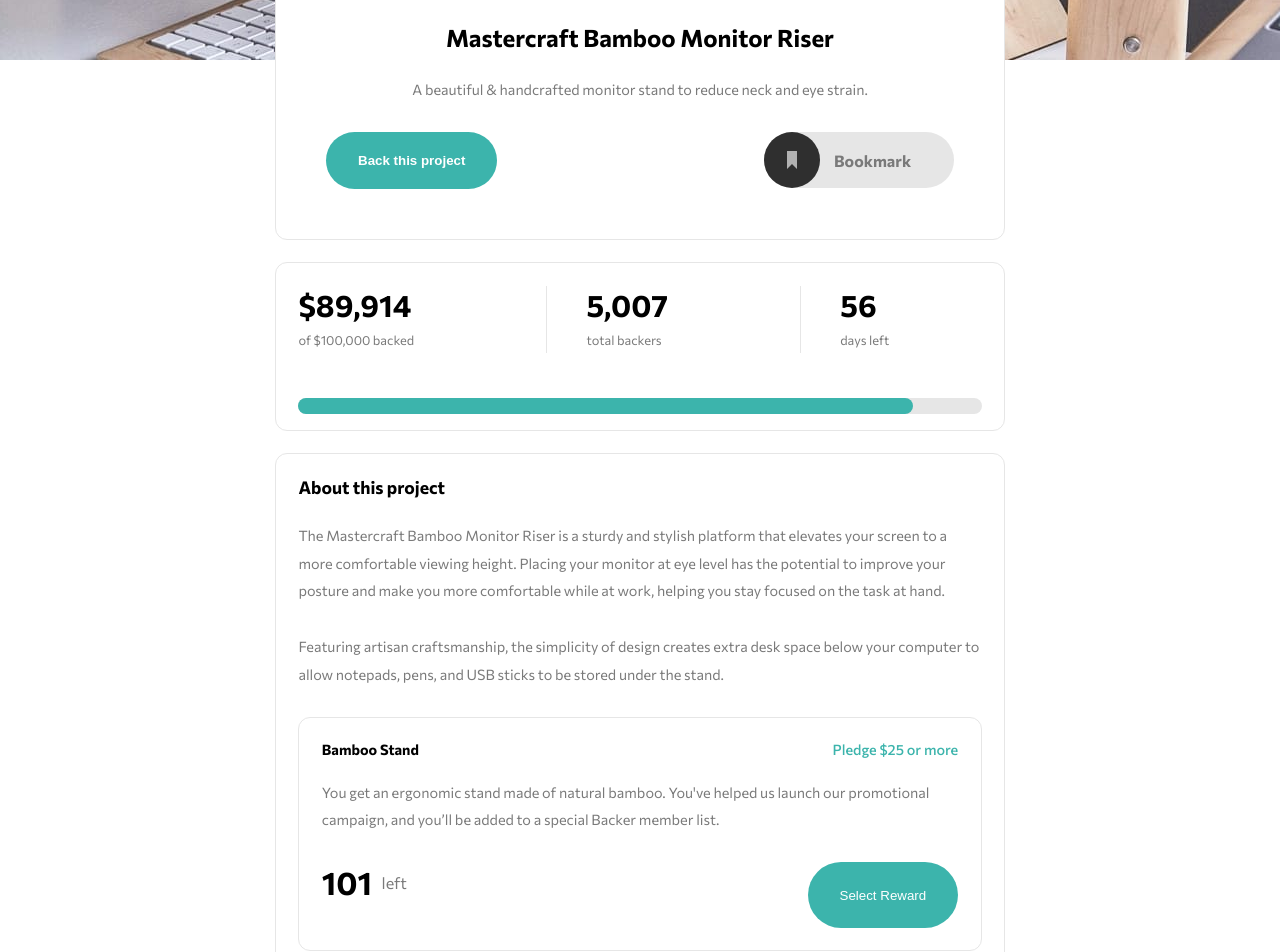
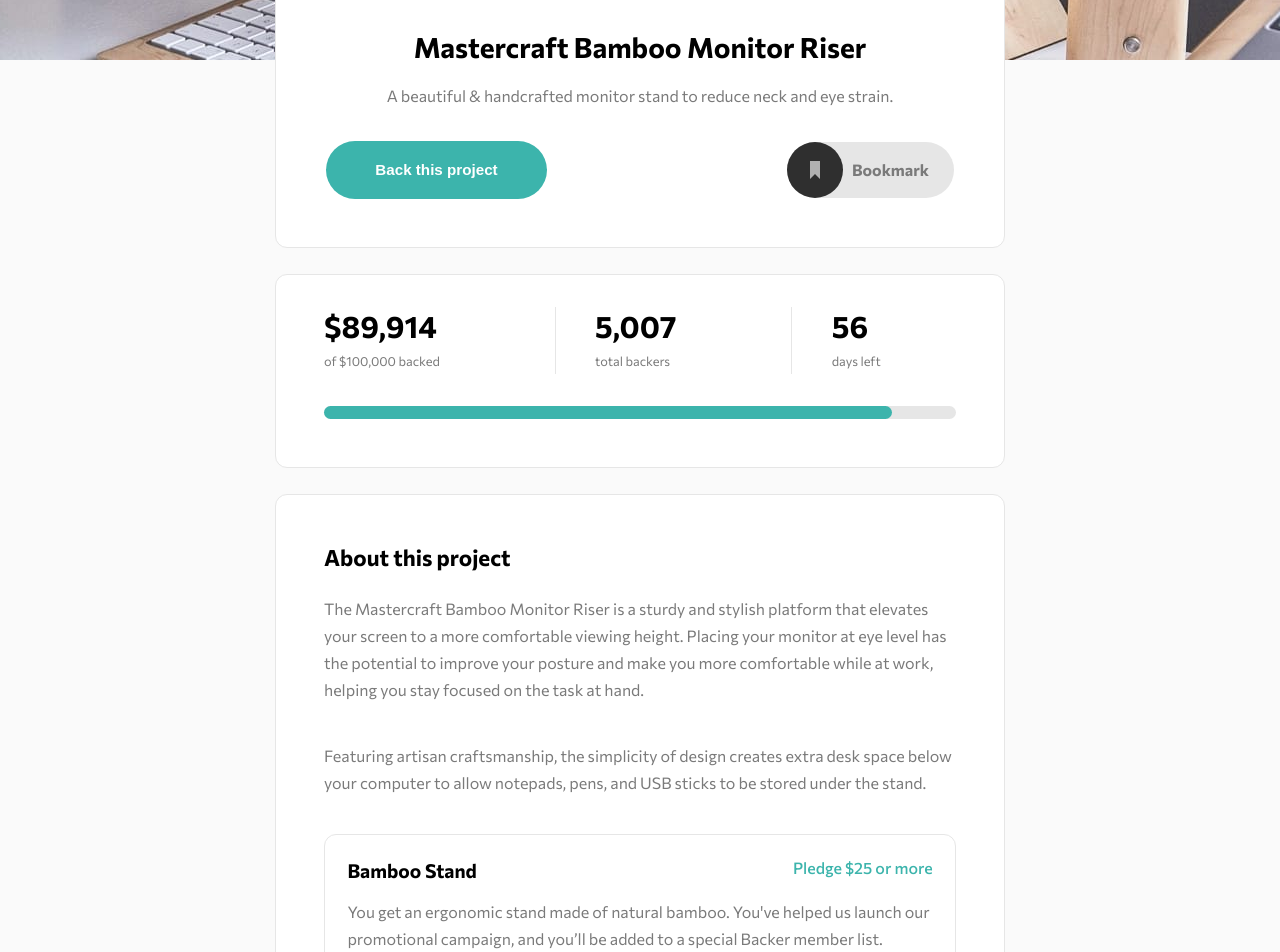
Before and after one commit to dannyfongdev/app-crowdfunding, a React (Create React App) app: page / in a window 1280 px wide. Shown: the part 340-1292 px from the top of the page. Built offline with nearby package versions, Linux system fonts and the light colour scheme.

Commit message:
CSS finetunning desktop

```diff
--- a/src/components/Header.module.css
+++ b/src/components/Header.module.css
@@ -1,7 +1,7 @@
 .container {
     position: relative;
     width: 20.5rem;
-    margin: -120px auto 1.4rem;
+    margin: -60px auto 1.6rem;
     padding: 1.4rem;
     border-radius: 12px;
     border: 1px solid var(--neutral-3);
@@ -17,16 +17,15 @@
 
 .title {
     font-weight: 700;
-    font-size: 1.5rem;
-    margin-bottom: 1.5rem;
-    margin-top: 2rem;
+    font-size: 1.4rem;
+    margin-bottom: 1.1rem;
+    margin-top: 1.8rem;
 }
 
 .actions {
     display: flex;
-    justify-content: space-between;
     align-items: center;
-    gap: 1rem;
+    margin-bottom: 18px;
 }
 
 .btn {
@@ -36,6 +35,9 @@
     background-color: var(--primary-1);
     color: white;
     font-weight: bold;
+    font-size: 0.95rem;
+    width: 80%;
+    margin-right: 10px;
 }
 
 .btn:hover {
@@ -75,12 +77,21 @@
 @media (min-width: 768px) {
     .container {
         width: 730px;
-        padding: 50px;
+        padding: 30px 50px;
+        margin-top: -90px;
+    }
+
+    .title {
+        font-size: 1.75rem;
+    }
+
+    .container p {
+        font-size: 1rem;
     }
 
     .bookmarkWrapper {
         width: 190px;
-        padding-left: 70px;
+        padding: 0 25px 0 65px;
         text-align: center;
     }
 
@@ -91,4 +102,8 @@
     .bookmarkLabelGreen {
         display: block;
     }
+
+    .btn {
+        margin-right: 240px;
+    }
 }
--- a/src/components/Main.module.css
+++ b/src/components/Main.module.css
@@ -4,16 +4,33 @@
     padding: 1.4rem;
     border-radius: 12px;
     border: 1px solid var(--neutral-3);
+    background-color: white;
 }
 
 .title {
     font-weight: 700;
-    font-size: 1.1rem;
+    font-size: 1.2rem;
     margin-bottom: 1.5rem;
+    margin-top: 1rem;
+}
+
+.container p {
+    line-height: 1.7;
 }
 
 @media (min-width: 768px) {
     .container {
         width: 730px;
+        padding: 2rem 3rem;
     }
+
+    .title {
+        font-size: 1.4rem;
+    }
+
+    .container p {
+        font-size: 1rem;
+        margin-bottom: 2.4rem;
+    }
+
 }
--- a/src/components/Pledge.module.css
+++ b/src/components/Pledge.module.css
@@ -1,6 +1,6 @@
 .container {
   max-width: 768px;
-  margin: 0 auto 1rem;
+  margin: 2rem auto;
   padding: 1.4rem;
   border-radius: 12px;
   border: 1px solid var(--neutral-3);
@@ -52,16 +52,14 @@
     border-radius: 50px;
     background-color: var(--primary-1);
     color: white;
-    font-weight: 500;
+    font-weight: bold;
+    font-size: .8rem;
+    width: 160px;
 }
 
 .btnDisabled {
-    border-style: none;
-    padding: 1rem 2rem;
-    border-radius: 50px;
+    composes: btn;
     background-color: var(--neutral-2);
-    color: white;
-    font-weight: 500;
 }
 
 .btn:hover {
@@ -75,4 +73,16 @@
         justify-content: space-between;
         align-content: center;
     }
+
+    .title {
+        font-size: 1.2rem;
+    }
+
+    .pledge{
+        font-size: 1rem;
+    }
+
+    .btn {
+        height: 50px;
+    }
 }
--- a/src/components/ProgressBar.module.css
+++ b/src/components/ProgressBar.module.css
@@ -1,14 +1,14 @@
 .outerContainer {
   background-color: var(--neutral-3);
-  height: 1rem;
+  height: 13px;
   width: 100%;
-  margin: 1rem 0;
+  margin: 1rem auto;
   border-radius: 25px;
   grid-column: 1 / 6;
 }
 
 .innerBar {
   background-color: var(--primary-1);
-  height: 1rem;
+  height: 13px;
   border-radius: 25px;
 }
--- a/src/components/Summary.module.css
+++ b/src/components/Summary.module.css
@@ -1,10 +1,11 @@
 .container {
   width: 20.5rem;
-  margin: 0 auto 1.4rem;
-  padding: 1.4rem;
+  margin: 0 auto 1.6rem;
+  padding: 1.8rem 2rem;
   border-radius: 12px;
   border: 1px solid var(--neutral-3);
   text-align: center;
+  background-color: white;
 }
 
 .big {
@@ -31,7 +32,7 @@
     grid-template-columns: auto 5rem auto 5rem auto;
     width: 730px;
     text-align: left;
-    padding-bottom: 0;
+    padding: 2rem 3rem;
   }
 
   .line {
@@ -39,6 +40,7 @@
     border-left: 1px solid var(--neutral-3);
     width: 0;
     height: 4.2rem;
+    margin-bottom: 1rem;
   }
 
   .small {
--- a/src/index.css
+++ b/src/index.css
@@ -4,6 +4,7 @@
   --neutral-1: hsl(0, 0%, 0%);
   --neutral-2: hsl(0, 0%, 48%);
   --neutral-3: hsl(0, 0%, 90%);
+  --neutral-4: hsl(0, 0%, 98%);
 }
 
 * {
@@ -15,6 +16,7 @@
 body {
   position: relative;
   font-family: "Commissioner", sans-serif;
+  background-color: var(--neutral-4);
 }
 
 p {
```
